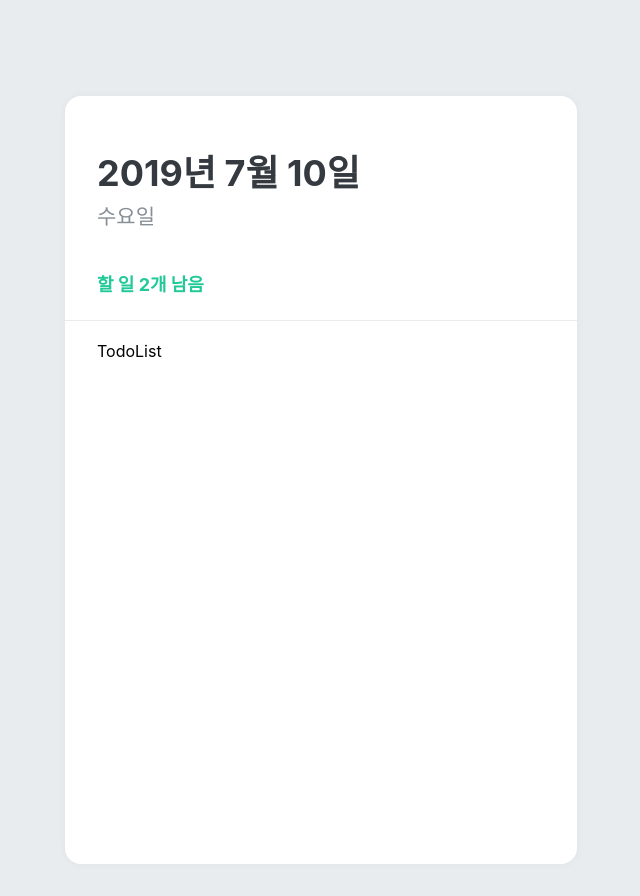
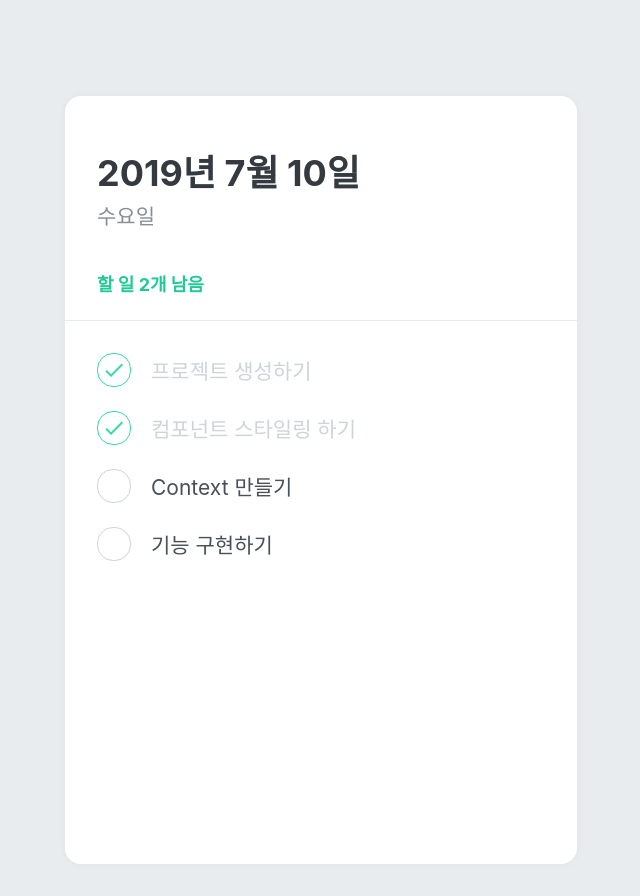
Before and after one commit to kaeuhy/todolist-react, a React (Create React App) app: page / in a window 1280 px wide. Shown: the whole page, without its empty margins (319-959 px from the left). Built offline with nearby package versions, Linux system fonts and the light colour scheme.

Commit message:
컴포넌트에서 각 할 일 항목들을 보여주는 TodoItem 컴포넌트 & react-icons에서 MdDone과 MdDelete 아이콘을 사용

```diff
--- /dev/null
+++ b/src/components/TodoItem.js
@@ -0,0 +1,72 @@
+import React from 'react';
+import styled, { css } from 'styled-components';
+import { MdDone, MdDelete } from 'react-icons/md';
+
+const Remove = styled.div`
+  display: flex;
+  align-items: center;
+  justify-content: center;
+  color: #dee2e6;
+  font-size: 24px;
+  cursor: pointer;
+  &:hover {
+    color: #ff6b6b;
+  }
+  display: none;
+`;
+
+const TodoItemBlock = styled.div`
+  display: flex;
+  align-items: center;
+  padding-top: 12px;
+  padding-bottom: 12px;
+  &:hover {
+    ${Remove} {
+      display: initial;
+    }
+  }
+`;
+
+const CheckCircle = styled.div`
+  width: 32px;
+  height: 32px;
+  border-radius: 16px;
+  border: 1px solid #ced4da;
+  font-size: 24px;
+  display: flex;
+  align-items: center;
+  justify-content: center;
+  margin-right: 20px;
+  cursor: pointer;
+  ${props =>
+    props.done &&
+    css`
+      border: 1px solid #38d9a9;
+      color: #38d9a9;
+    `}
+`;
+
+const Text = styled.div`
+  flex: 1;
+  font-size: 21px;
+  color: #495057;
+  ${props =>
+    props.done &&
+    css`
+      color: #ced4da;
+    `}
+`;
+
+function TodoItem({ id, done, text }) {
+    return (
+        <TodoItemBlock>
+            <CheckCircle done={done}>{done && <MdDone />}</CheckCircle>
+            <Text done={done}>{text}</Text>
+            <Remove>
+                <MdDelete />
+            </Remove>
+        </TodoItemBlock>
+    );
+}
+
+export default TodoItem;
--- a/src/components/TodoList.js
+++ b/src/components/TodoList.js
@@ -1,15 +1,23 @@
 import React from 'react';
 import styled from 'styled-components';
+import TodoItem from './TodoItem';
 
 const TodoListBlock = styled.div`
-  flex: 1;
-  padding: 20px 32px;
-  padding-bottom: 48px;
-  overflow-y: auto;
+    flex: 1;
+    padding: 20px 32px;
+    padding-bottom: 48px;
+    overflow-y: auto;
 `;
 
 function TodoList() {
-    return <TodoListBlock>TodoList</TodoListBlock>;
+    return (
+        <TodoListBlock>
+            <TodoItem text="프로젝트 생성하기" done={true} />
+            <TodoItem text="컴포넌트 스타일링 하기" done={true} />
+            <TodoItem text="Context 만들기" done={false} />
+            <TodoItem text="기능 구현하기" done={false} />
+        </TodoListBlock>
+    );
 }
 
 export default TodoList;
```
